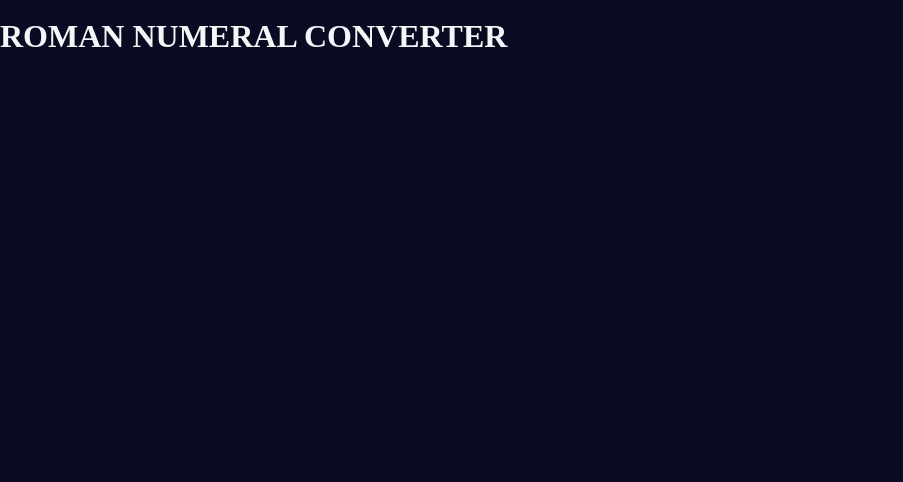
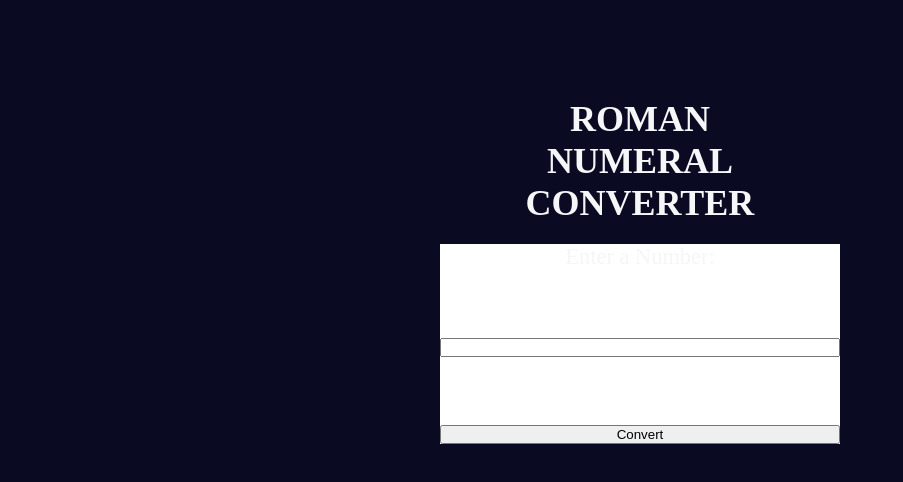
Before and after one commit to SALAHEDDIN47/Roman-Numeral-Converter, a plain HTML site: page index.html in a window 1280 px wide. Shown: the whole page, without its empty margins (0-903 px from the left). Drawn offline with Linux system fonts and the light colour scheme.

Commit message:
adding code...

```diff
--- a/index.html
+++ b/index.html
@@ -13,8 +13,12 @@
     <div class="title">
         <h1>ROMAN NUMERAL CONVERTER</h1>
     </div>
-    <div>
+    <div class="container">
+      <label for="input-val">Enter a Number:</label>
+      <input type="number" id="input-val">
+      <button type="submit" id="submit">Convert</button>
     </div>
+    <div class="result" id="result"></div>
    </main>
     <script src="script.js"></script>
   </body>
--- a/styles.css
+++ b/styles.css
@@ -1,4 +1,4 @@
-:root {
+  :root {
     --white: #fff;
     --light-grey: #f5f6f7;
     --dark-grey: #0a0a23;
@@ -18,6 +18,49 @@
     background-color: var(--dark-grey);
   }
 
-  h1 {
+  .title {
+    font-size: large;
     color: var(--light-grey);
+    margin-bottom: 20px;
   }
+
+  header {
+    margin: 40px auto;
+  }
+
+  .main {
+    display: flex;
+    flex-direction: column;
+    justify-content: center;
+    align-items: center;
+  }
+
+  .title {
+    height:100x;
+    width:300px;
+    align-items:center;
+    text-align: center;
+  }
+
+  .container {
+    background-color: #fff;
+
+    height:200px;
+    width:400px;
+    display: flex;
+    flex-direction: column;
+    justify-content: space-between;
+  }
+
+  .submit {
+    background-color: var(--golden-yellow);
+  }
+
+  p {
+    color: #f5f6f7;
+  }
+  label {
+    color: var(--light-grey);
+    text-align:center;
+    font-size: 1.4rem;
+  }
```
